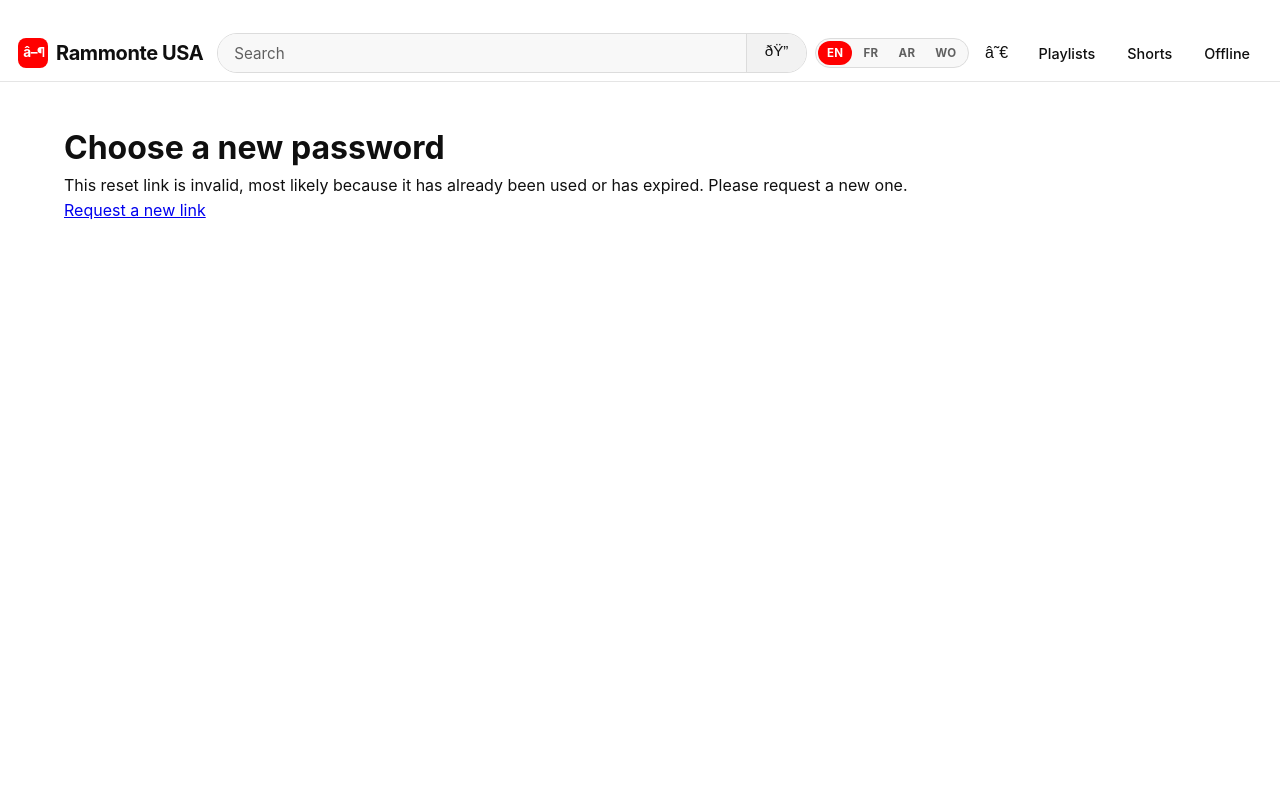
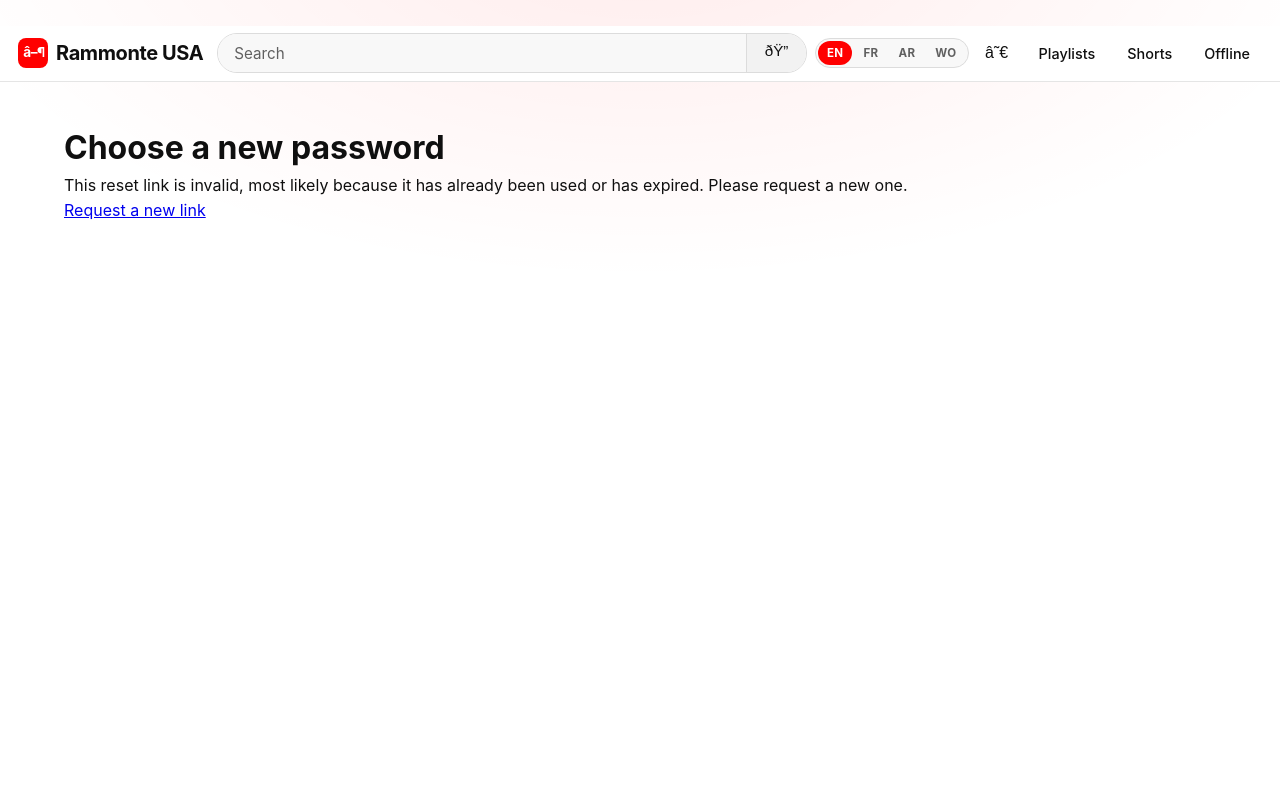
Before and after one commit to Makdial/Rammonte-USA, a Django app: page /accounts/reset/1/1/ in a window 1280 px wide. Run offline with Django 5.2, Linux system fonts and the light colour scheme.

Commit message:
Improve base design: subtle gradient background

```diff
--- a/rammonte_usa/static/css/base.css
+++ b/rammonte_usa/static/css/base.css
@@ -19,7 +19,9 @@
        and each platform picks a good Arabic face automatically. */
     font-family: 'Plus Jakarta Sans', -apple-system, BlinkMacSystemFont, sans-serif,
         'Segoe UI', 'Noto Sans Arabic', 'Geeza Pro', 'Arabic Typesetting', 'Tahoma';
-    background: var(--bg-primary);
+    background:
+        radial-gradient(1200px 600px at 50% -10%, rgba(255, 0, 0, 0.08), transparent 60%),
+        var(--bg-primary);
     color: var(--text-primary);
     min-height: 100vh;
     line-height: 1.6;
```
